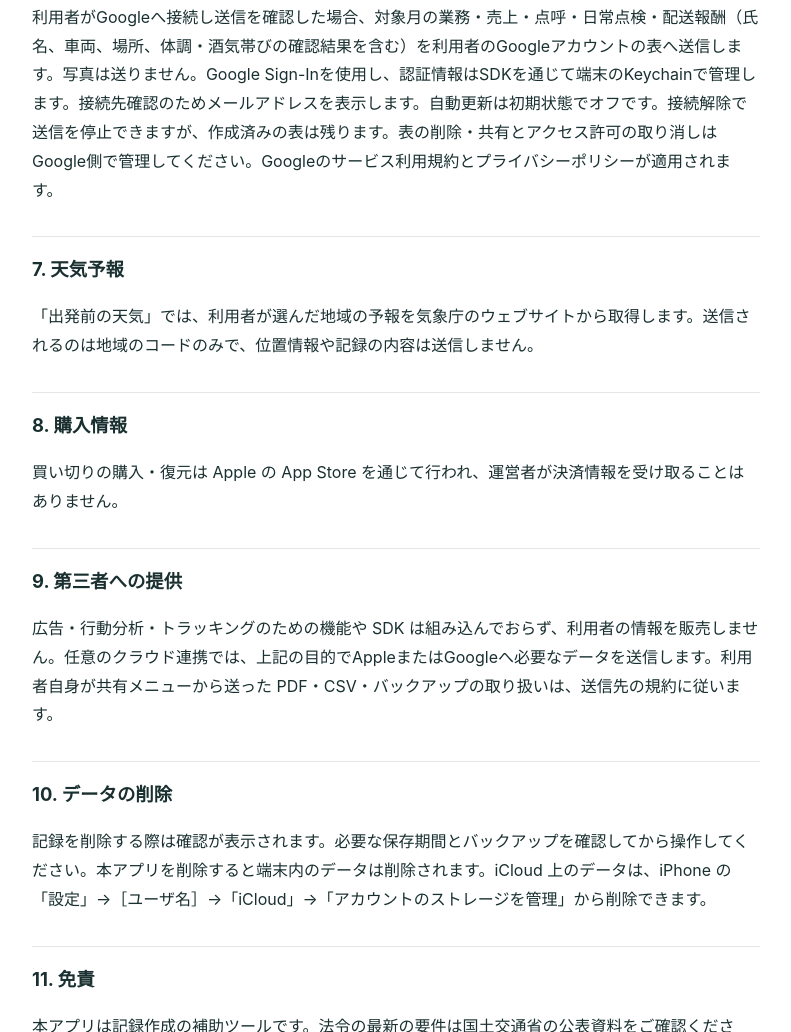
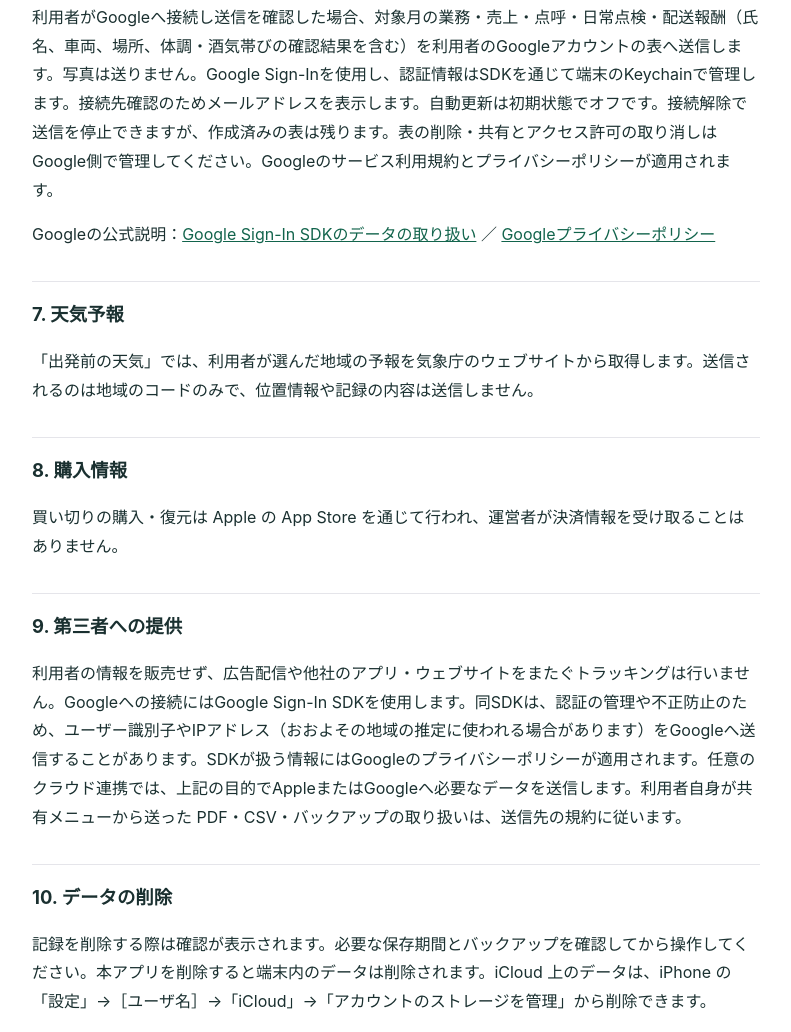
Before and after one commit to komoetsukuyomi921-cloud/keilog-support, a plain HTML site: page privacy/index.html in a window 1280 px wide. Shown: the part 1371-2403 px from the top of the page, without its empty margins (244-1035 px from the left). Drawn offline with Linux system fonts and the light colour scheme.

Commit message:
Clarify optional Google Sign-In data handling

```diff
--- a/privacy/index.html
+++ b/privacy/index.html
@@ -28,12 +28,13 @@
 <p>iCloud 同期を有効にした場合、記録は Apple の CloudKit（利用者ご本人の非公開データベース）に保存され、同じ Apple Account の端末と同期されます。運営者は閲覧できません。同期は設定からいつでも停止できます。バックアップファイルは利用者が選んだ保存先にだけ書き出されます。</p>
 <h2>6. Googleスプレッドシート連携</h2>
 <p>利用者がGoogleへ接続し送信を確認した場合、対象月の業務・売上・点呼・日常点検・配送報酬（氏名、車両、場所、体調・酒気帯びの確認結果を含む）を利用者のGoogleアカウントの表へ送信します。写真は送りません。Google Sign-Inを使用し、認証情報はSDKを通じて端末のKeychainで管理します。接続先確認のためメールアドレスを表示します。自動更新は初期状態でオフです。接続解除で送信を停止できますが、作成済みの表は残ります。表の削除・共有とアクセス許可の取り消しはGoogle側で管理してください。Googleのサービス利用規約とプライバシーポリシーが適用されます。</p>
+<p>Googleの公式説明：<a href="https://developers.google.com/identity/sign-in/ios/app-privacy">Google Sign-In SDKのデータの取り扱い</a> ／ <a href="https://policies.google.com/privacy?hl=ja">Googleプライバシーポリシー</a></p>
 <h2>7. 天気予報</h2>
 <p>「出発前の天気」では、利用者が選んだ地域の予報を気象庁のウェブサイトから取得します。送信されるのは地域のコードのみで、位置情報や記録の内容は送信しません。</p>
 <h2>8. 購入情報</h2>
 <p>買い切りの購入・復元は Apple の App Store を通じて行われ、運営者が決済情報を受け取ることはありません。</p>
 <h2>9. 第三者への提供</h2>
-<p>広告・行動分析・トラッキングのための機能や SDK は組み込んでおらず、利用者の情報を販売しません。任意のクラウド連携では、上記の目的でAppleまたはGoogleへ必要なデータを送信します。利用者自身が共有メニューから送った PDF・CSV・バックアップの取り扱いは、送信先の規約に従います。</p>
+<p>利用者の情報を販売せず、広告配信や他社のアプリ・ウェブサイトをまたぐトラッキングは行いません。Googleへの接続にはGoogle Sign-In SDKを使用します。同SDKは、認証の管理や不正防止のため、ユーザー識別子やIPアドレス（おおよその地域の推定に使われる場合があります）をGoogleへ送信することがあります。SDKが扱う情報にはGoogleのプライバシーポリシーが適用されます。任意のクラウド連携では、上記の目的でAppleまたはGoogleへ必要なデータを送信します。利用者自身が共有メニューから送った PDF・CSV・バックアップの取り扱いは、送信先の規約に従います。</p>
 <h2>10. データの削除</h2>
 <p>記録を削除する際は確認が表示されます。必要な保存期間とバックアップを確認してから操作してください。本アプリを削除すると端末内のデータは削除されます。iCloud 上のデータは、iPhone の「設定」→［ユーザ名］→「iCloud」→「アカウントのストレージを管理」から削除できます。</p>
 <h2>11. 免責</h2>
```
